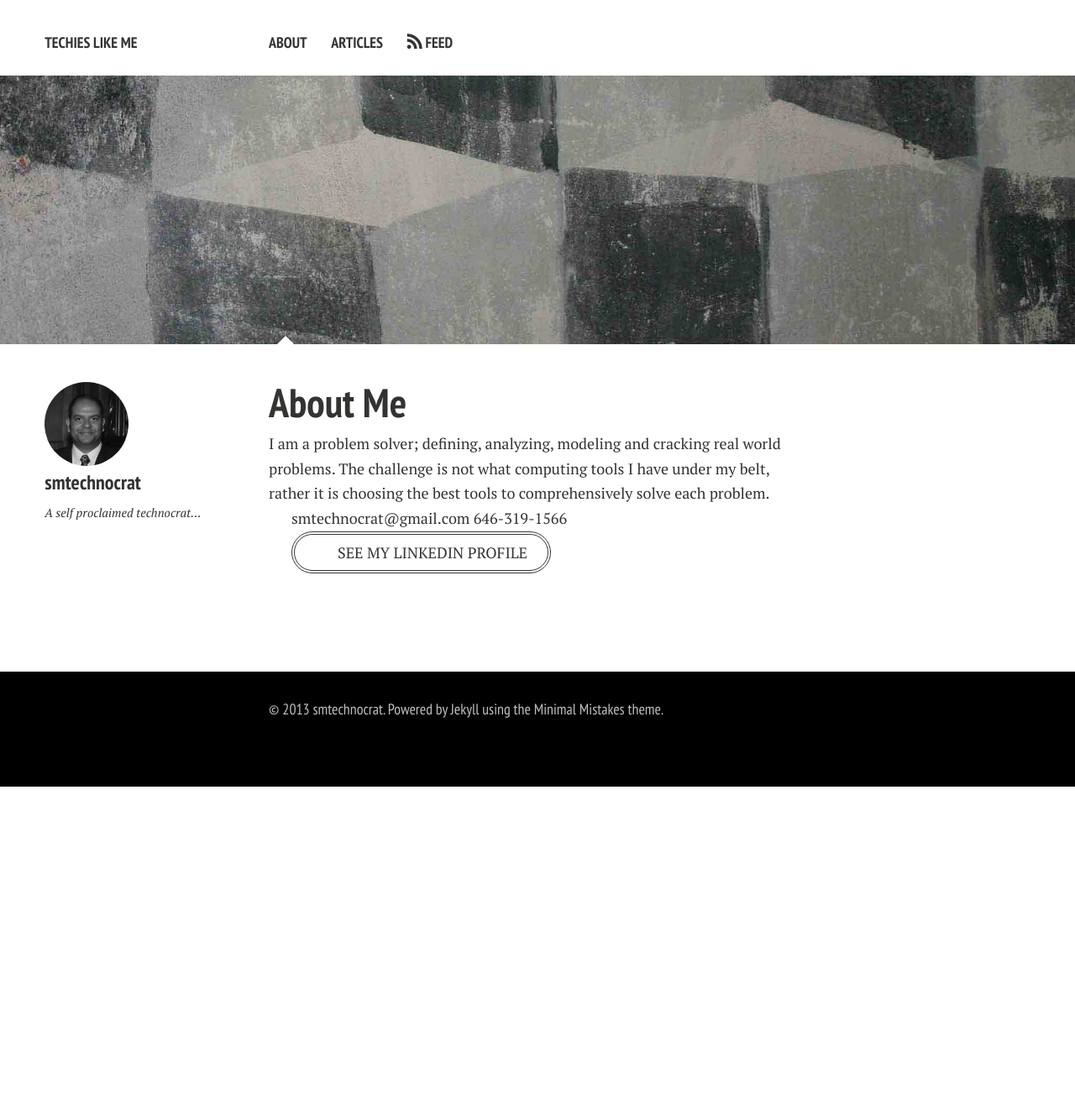
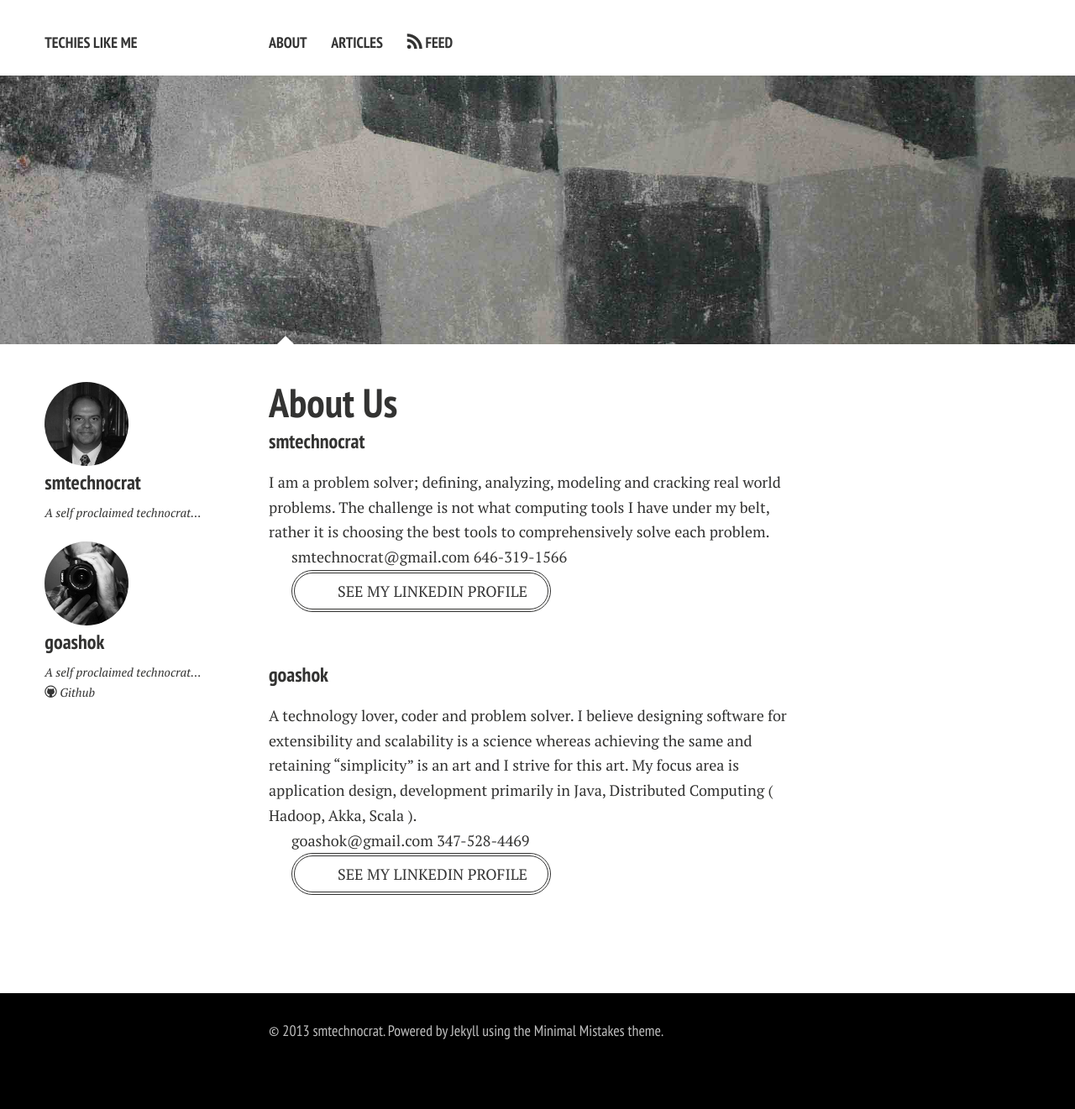
Before and after one commit to smtechnocrat/tlm, a Jekyll site: the page built from tlm-source/about.md, in a window 1280 px wide. Shown: the whole page at 84% size. Built offline with Jekyll 4.4.1, drawn with Linux system fonts in a browser that asks for light colours; nearby versions of some CDN libraries; before the commit the page ends 937 px from its top, so only the background shows below that.

Commit message:
added post. modified templates to support multiple authors

```diff
--- a/tlm-source/_config.yml
+++ b/tlm-source/_config.yml
@@ -3,6 +3,7 @@ tagline:          Welcoming all Techies
 description:      A website to share your experience and make this world more technology savy.
 #Comment out url when working locally to resolve base urls correctly
 url:              http://techieslikeme.com
+#url: http://localhost:4000
 
 # Owner/author information
 owner:
@@ -20,6 +21,20 @@ owner:
   tumblr:
   # For Google Authorship https://plus.google.com/authorship
   google_plus:
+
+author_ids:
+  smtechnocrat : 0
+  goashok: 1
+authors:
+  - name: smtechnocrat
+    avatar: bio-smtechnocrat.jpg
+    bio: "A self proclaimed technocrat..."
+    email: smtechnocrat@gmail.com
+  - name: goashok
+    avatar: bio-goashok.jpg
+    bio: "A self proclaimed technocrat..."
+    email: goashok@gmail.com
+    github: goashok
 
 # Analytics and webmaster tools stuff goes here
 google_analytics:
--- a/tlm-source/_includes/author-bio.html
+++ b/tlm-source/_includes/author-bio.html
@@ -1,11 +1,14 @@
-<img src="{{ site.url }}/images/{{ site.owner.avatar }}" class="bio-photo" alt="{{ site.owner.name }} bio photo" width="100" height="100"></a>
-<h4>{{ site.owner.name }}</h4>
-<p>{{ site.owner.bio }}</p>
-{% if site.owner.twitter %}<p style="text-indent:0;margin-top:1.5em;"><a href="http://twitter.com/{{ site.owner.twitter }}" target="_blank"><i class="icon-twitter"></i> Twitter</a></p>{% endif %}
-{% if site.owner.facebook %}<p style="text-indent:0;"><a href="http://facebook.com/{{ site.owner.facebook }}" target="_blank"><i class="icon-facebook"></i> Facebook</a></p>{% endif %}
-{% if site.owner.google_plus %}<p style="text-indent:0;"><a href="{{ site.owner.google_plus }}" target="_blank"><i class="icon-google-plus"></i> Google+</a></p>{% endif %}
-{% if site.owner.linkedin %}<p style="text-indent:0;"><a href="http://linkedin.com/in/{{ site.owner.linkedin }}" target="_blank"><i class="icon-linkedin"></i> LinkedIn</a></p>{% endif %}
-{% if site.owner.instagram %}<p style="text-indent:0;"><a href="http://instagram.com/{{ site.owner.instagram }}" target="_blank"><i class="icon-instagram"></i> Instagram</a></p>{% endif %}
-{% if site.owner.github %}<p style="text-indent:0;"><a href="http://github.com/{{ site.owner.github }}" target="_blank"><i class="icon-github"></i> Github</a></p>{% endif %}
-{% if site.owner.lastfm %}<p style="text-indent:0;"><a href="http://lastfm.com/{{ site.owner.lastfm }}" target="_blank"><i class="icon-lastfm"></i> Last.fm</a></p>{% endif %}
-{% if site.owner.tumblr %}<p style="text-indent:0;"><a href="http://{{ site.owner.tumblr }}.tumblr.com" target="_blank"><i class="icon-tumblr"></i> Tumblr</a></p>{% endif %}
+{% assign authorCount = page.authors | size %}
+{% if authorCount == 0 %}
+  {% for author in site.authors %}
+    {% include author-info.html %}
+	{{ "" }}
+  {% endfor %}
+{% else %}
+  {% for authorName in page.authors %}
+    {% assign idx = site.author_ids[authorName] %}
+    {% assign author = site.authors[idx] %}
+	{% include author-info.html %}
+	{{ "" }}
+  {% endfor %}
+{% endif %}
--- /dev/null
+++ b/tlm-source/_includes/author-info.html
@@ -0,0 +1,11 @@
+<img src="{{ site.url }}/images/{{ author.avatar }}" class="bio-photo" alt="{{ author.name }} bio photo" width="100" height="100"></a>
+<h4>{{ author.name }}</h4>
+<p>{{ author.bio }}</p>
+{% if author.twitter %}<p style="text-indent:0;margin-top:1.5em;"><a href="http://twitter.com/{{ author.twitter }}" target="_blank"><i class="icon-twitter"></i> Twitter</a></p>{% endif %}
+{% if author.facebook %}<p style="text-indent:0;"><a href="http://facebook.com/{{ author.facebook }}" target="_blank"><i class="icon-facebook"></i> Facebook</a></p>{% endif %}
+{% if author.google_plus %}<p style="text-indent:0;"><a href="{{ author.google_plus }}" target="_blank"><i class="icon-google-plus"></i> Google+</a></p>{% endif %}
+{% if author.linkedin %}<p style="text-indent:0;"><a href="http://linkedin.com/in/{{ author.linkedin }}" target="_blank"><i class="icon-linkedin"></i> LinkedIn</a></p>{% endif %}
+{% if author.instagram %}<p style="text-indent:0;"><a href="http://instagram.com/{{ author.instagram }}" target="_blank"><i class="icon-instagram"></i> Instagram</a></p>{% endif %}
+{% if author.github %}<p style="text-indent:0;"><a href="http://github.com/{{ author.github }}" target="_blank"><i class="icon-github"></i> Github</a></p>{% endif %}
+{% if author.lastfm %}<p style="text-indent:0;"><a href="http://lastfm.com/{{ author.lastfm }}" target="_blank"><i class="icon-lastfm"></i> Last.fm</a></p>{% endif %}
+{% if author.tumblr %}<p style="text-indent:0;"><a href="http://{{ author.tumblr }}.tumblr.com" target="_blank"><i class="icon-tumblr"></i> Tumblr</a></p>{% endif %}
--- a/tlm-source/_layouts/post.html
+++ b/tlm-source/_layouts/post.html
@@ -33,7 +33,7 @@
         <div class="article-author-bottom">
           {% include author-bio.html %}
         </div>
-        <p class="byline"><strong>{{ page.title }}</strong> was published on <time datetime="{{ page.date | date_to_xmlschema }}" itemprop="datePublished">{{ page.date | date: "%B %d, %Y" }}</time>{% if page.modified %} and last modified on <time datetime="{{ page.modified | date: "%Y-%m-%d" }}" itemprop="dateModified">{{ page.modified | date: "%B %d, %Y" }}</time>{% endif %} by <span itemprop="author" itemscope itemtype="http://schema.org/Person"><span itemprop="name"><a href="{{ site.url }}/about" title="About {{ site.owner.name }}" itemprop="url">{{ site.owner.name }}</a></span></span>.</p>
+        <p class="byline"><strong>{{ page.title }}</strong> was published on <time datetime="{{ page.date | date_to_xmlschema }}" itemprop="datePublished">{{ page.date | date: "%B %d, %Y" }}</time>{% if page.modified %} and last modified on <time datetime="{{ page.modified | date: "%Y-%m-%d" }}" itemprop="dateModified">{{ page.modified | date: "%B %d, %Y" }}</time>{% endif %} by <span itemprop="author" itemscope itemtype="http://schema.org/Person"><span itemprop="name"><a href="{{ site.url }}/about" title="About {{ page.authors | join:',' }}" itemprop="url">{{ page.authors | join:',' }}</a></span></span>.</p>
       </footer>
     </div><!-- /.article-wrap -->
   </article>
--- a/tlm-source/about.md
+++ b/tlm-source/about.md
@@ -1,15 +1,23 @@
 ---
 layout: page
 permalink: /about/index.html
-title: About Me
+title: About Us
 tagline: Senior Software Engineer
 tags: [about, Jekyll, theme, responsive]
 image:
   feature: texture-feature-02.jpg
 ---
-
+<h3>smtechnocrat</h3>
 I am a problem solver; defining, analyzing, modeling and cracking real world problems. The challenge is not what computing tools I have under my belt, rather it is choosing the best tools to comprehensively solve each problem.
 
 smtechnocrat@gmail.com 646-319-1566
 
 <a markdown="0" href="http://www.linkedin.com/in/shuvankarmazumder/" class="btn">See my LinkedIn Profile</a>
+
+<h3>goashok</h3>
+A technology lover, coder and problem solver. I believe designing software for extensibility and scalability is a science whereas achieving the same and retaining "simplicity" is an art and I strive for this art.
+My focus area is application design, development primarily in Java, Distributed Computing ( Hadoop, Akka, Scala ).
+
+goashok@gmail.com 347-528-4469
+
+<a markdown="0" href="http://www.linkedin.com/pub/ashok-shamnani/4/480/332" class="btn">See my LinkedIn Profile</a>
```
Also changed, not shown: tlm-source/_posts/2013-08-17-sm-post1.md (+1 -0 lines), tlm-source/_posts/2013-09-14-create-rules-engine.md (added, +199 -0 lines), tlm-source/images/bio-goashok.jpg (added), tlm-source/images/bio-smtechnocrat.jpg (renamed from tlm-source/images/bio-photo.jpg), 10 other files.
